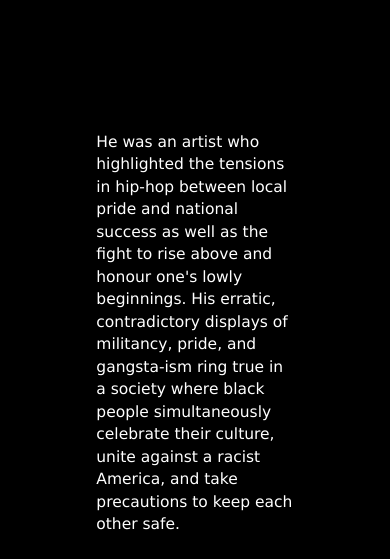
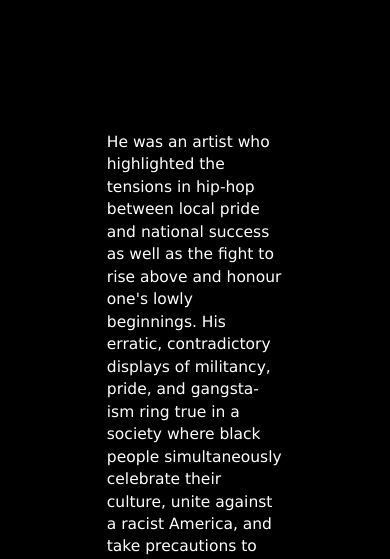
Before and after one commit to rajatkrishnan07/Makaveli_, a plain HTML site: page music.html in a window 390 px wide. Shown: the part 561-1120 px from the top of the page. Drawn offline with Linux system fonts and the light colour scheme.

Commit message:
Update phonem.css

```diff
--- a/phonem.css
+++ b/phonem.css
@@ -13,8 +13,8 @@
 
 .mainContent p{
     margin-top: 15%;
-    margin-left:  -10%;
-    margin-right: -10%;
+    margin-left:  -5%;
+    margin-right: -5%;
     font-size: 15.5px;
     padding-top: 15%;
     padding-right: 13%;
```
